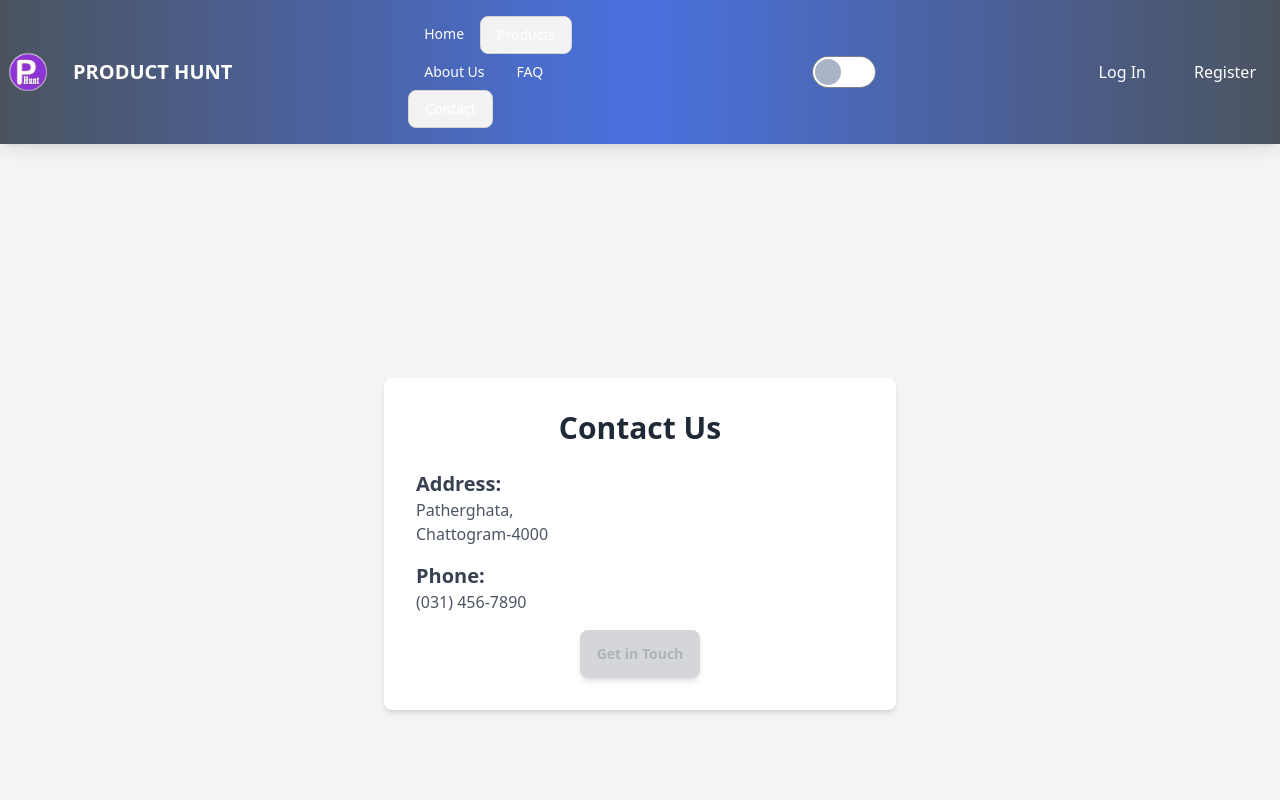
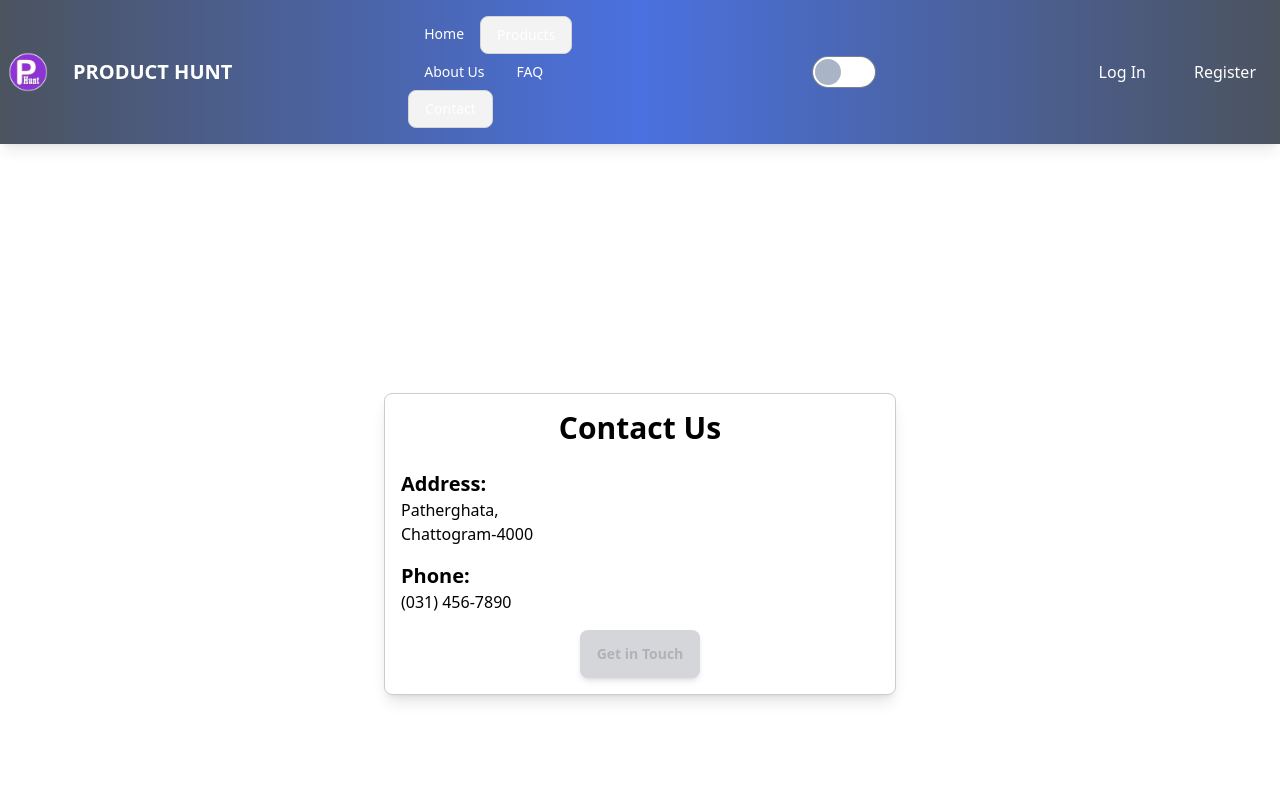
Before and after one commit to karimataulctg/Assignment-12-Client, a React (Vite) app: page /contact in a window 1280 px wide. Shown: the top 800 px of the page. Built offline with nearby package versions, Linux system fonts and the light colour scheme; no server answers.

Commit message:
Updated Dashboard

```diff
--- a/src/components/AboutUs.jsx
+++ b/src/components/AboutUs.jsx
@@ -3,7 +3,7 @@ import HuntImage from '../assets/HuntTeam.webp';
 
 const AboutUs = () => {
   return (
-    <div className="about-us-page flex flex-col items-center justify-center  p-6">
+    <div className="card about-us-page flex flex-col items-center justify-center  p-6">
       <div className=" p-8 rounded-lg shadow-md max-w-full w-full text-center">
         <h1 className="text-3xl font-bold mb-6 ">About Us</h1>
         <p className=" mb-4">
--- a/src/components/Contact.jsx
+++ b/src/components/Contact.jsx
@@ -2,20 +2,20 @@ import React from 'react';
 
 const Contact = () => {
   return (
-    <div className="contact-page min-h-screen flex flex-col items-center justify-center bg-gray-100 p-6">
-      <div className="bg-white p-8 rounded-lg shadow-md max-w-lg w-full">
-        <h1 className="text-3xl font-bold mb-6 text-center text-gray-800">Contact Us</h1>
+    <div className="contact-page min-h-screen flex flex-col items-center justify-center p-6">
+      <div className=" card p-8 rounded-lg shadow-lg max-w-lg w-full">
+        <h1 className="text-3xl font-bold mb-6 text-center ">Contact Us</h1>
         <div className="mb-4">
-          <h2 className="text-xl font-semibold text-gray-700">Address:</h2>
-          <p className="text-gray-600">Patherghata,</p>
-          <p className="text-gray-600">Chattogram-4000</p>
+          <h2 className="text-xl font-semibold ">Address:</h2>
+          <p className="">Patherghata,</p>
+          <p className="">Chattogram-4000</p>
         </div>
         <div className="mb-4">
-          <h2 className="text-xl font-semibold text-gray-700">Phone:</h2>
-          <p className="text-gray-600">(031) 456-7890</p>
+          <h2 className="text-xl font-semibold ">Phone:</h2>
+          <p className="">(031) 456-7890</p>
         </div>
         <div className="text-center">
-          <button disabled className="btn btn-primary text-white px-4 py-2 rounded-lg shadow-md">
+          <button disabled className="btn btn-primary  px-4 py-2 rounded-lg shadow-md">
             Get in Touch
           </button>
         </div>
--- a/src/components/FAQ.jsx
+++ b/src/components/FAQ.jsx
@@ -3,7 +3,7 @@ import React from 'react';
 const FAQ = () => {
   return (
     <div className="faq-page flex flex-col items-center justify-center  p-6">
-      <div className=" p-8 rounded-lg shadow-md max-w-full w-full">
+      <div className=" card p-8 rounded-lg shadow-md max-w-full w-full">
         <h1 className="text-3xl font-bold mb-6 text-center ">Frequently Asked Questions</h1>
         <div className="mb-4">
           <h2 className="text-xl font-semibold ">Q: What is Product Hut?</h2>
--- a/src/pages/AddProduct.jsx
+++ b/src/pages/AddProduct.jsx
@@ -45,8 +45,8 @@ const AddProduct = () => {
   };
 
   return (
-    <div className="add-product-page min-h-screen flex items-center justify-center bg-gray-100">
-      <div className="card w-full max-w-3xl p-6 bg-white shadow-lg">
+    <div className="add-product-page min-h-screen flex items-center justify-center">
+      <div className="card w-full max-w-3xl p-6  shadow-lg">
         <h1 className="text-2xl font-bold mb-4">Add Product</h1>
         {user ? (
           <form onSubmit={handleSubmit} ref={formRef} className="space-y-4">
--- a/src/pages/MyProducts.jsx
+++ b/src/pages/MyProducts.jsx
@@ -65,11 +65,11 @@ const MyProducts = () => {
   };
 
   return (
-    <div className="my-products-page min-h-screen flex flex-col items-center bg-gray-100 p-6">
+    <div className="my-products-page min-h-screen flex flex-col items-center p-6">
       <h1 className="text-3xl font-bold mb-6">My Products</h1>
-      <div className="overflow-x-auto w-full max-w-5xl">
-        <table className="table w-full bg-white rounded-lg shadow-md">
-          <thead className="bg-gray-200">
+      <div className="card overflow-x-auto w-full max-w-5xl">
+        <table className="table w-full rounded-lg shadow-md">
+          <thead className="">
             <tr>
               <th className="py-2 px-4">Product Name</th>
               <th className="py-2 px-4">Votes</th>
--- a/src/pages/ProductReviewQueue.jsx
+++ b/src/pages/ProductReviewQueue.jsx
@@ -67,12 +67,12 @@ const ProductReviewQueue = () => {
   };
 
   return (
-    <div className="product-review-queue min-h-screen p-6 bg-gray-100">
+    <div className="product-review-queue min-h-screen p-6 ">
       <h1 className="text-3xl font-bold mb-6 text-center">Product Review Queue</h1>
-      <div className="overflow-x-auto">
-        <table className="table-auto w-full bg-white shadow-md rounded-lg">
+      <div className="card overflow-x-auto">
+        <table className="table-auto w-full shadow-md rounded-lg">
           <thead>
-            <tr className="bg-gray-200">
+            <tr className="">
               <th className="px-4 py-2">Product Name</th>
               <th className="px-4 py-2">Actions</th>
             </tr>
--- a/src/pages/Profile.jsx
+++ b/src/pages/Profile.jsx
@@ -42,7 +42,7 @@ const Profile = () => {
   };
 
   return (
-    <div className="profile-page flex flex-col items-center bg-gray-100 min-h-screen p-6">
+    <div className="profile-page flex flex-col items-center  min-h-screen p-6">
       <div className="card w-full max-w-xl bg-white p-6 rounded-lg shadow-md">
         <h1 className="text-2xl font-bold mb-4">Profile Page</h1>
         {user ? (
--- a/src/pages/ReportedContents.jsx
+++ b/src/pages/ReportedContents.jsx
@@ -46,12 +46,12 @@ const ReportedContents = () => {
   };
 
   return (
-    <div className="reported-contents min-h-screen p-6 bg-gray-100">
+    <div className="reported-contents min-h-screen p-6 ">
       <h1 className="text-3xl font-bold mb-6 text-center">Reported Contents</h1>
-      <div className="overflow-x-auto">
-        <table className="table-auto w-full bg-white shadow-md rounded-lg">
+      <div className="card overflow-x-auto">
+        <table className="table-auto w-full shadow-md rounded-lg">
           <thead>
-            <tr className="bg-gray-200">
+            <tr className="">
               <th className="px-4 py-2">Product Name</th>
               <th className="px-4 py-2">Actions</th>
             </tr>
```
